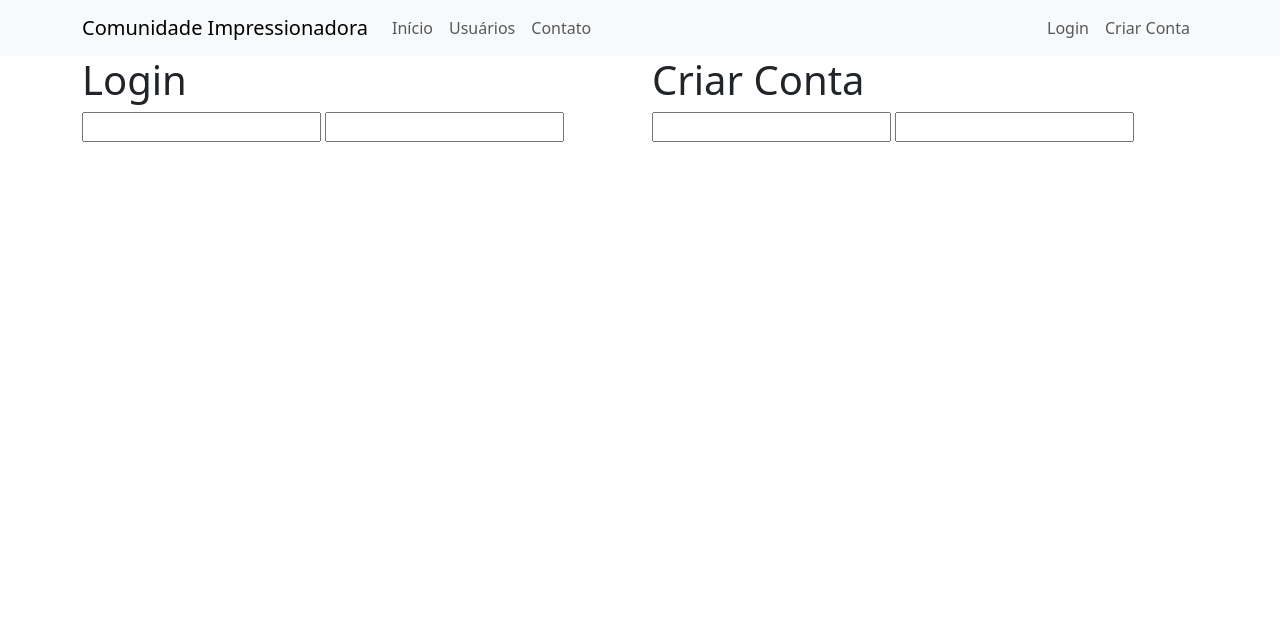
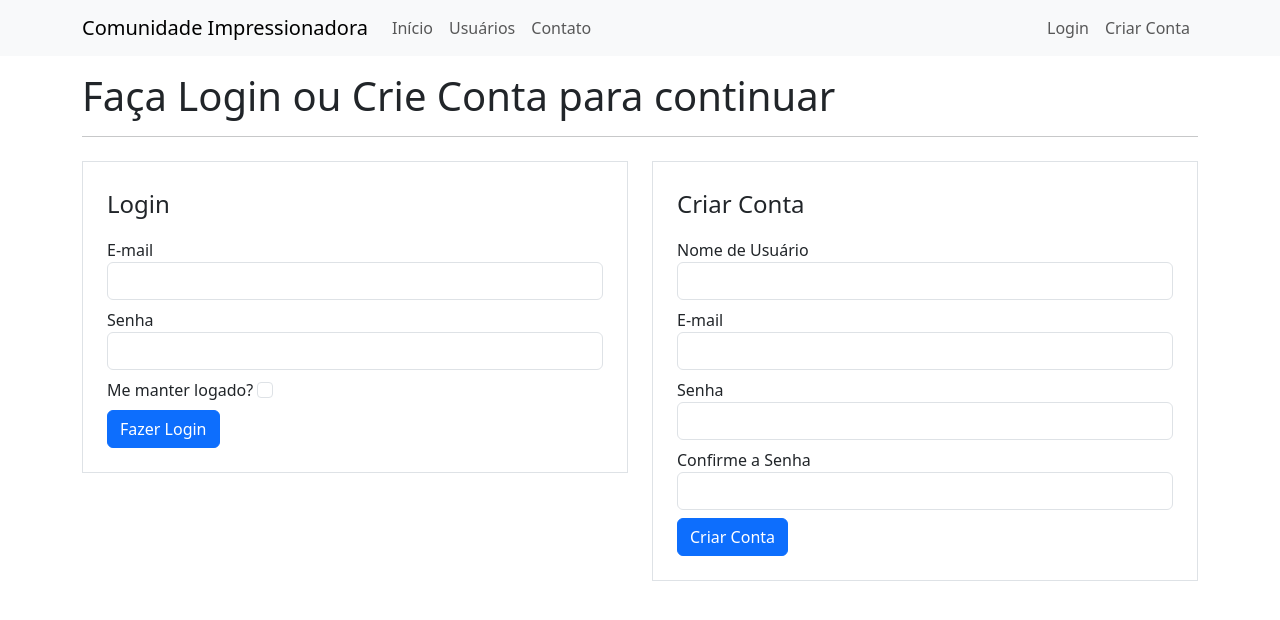
Before and after one commit to Hugo-Hattori/Community_Website, a Flask app: page /login in a window 1280 px wide. Shown: the top 620 px of the page. Run offline with Flask 3, Linux system fonts and the light colour scheme.

Commit message:
applying bootstrap classes
Adding fields on login page and applying bootstrap classes

```diff
--- a/forms.py
+++ b/forms.py
@@ -1,5 +1,5 @@
 from flask_wtf import FlaskForm
-from wtforms import PasswordField, StringField, SubmitField
+from wtforms import PasswordField, StringField, SubmitField, BooleanField
 from wtforms.validators import DataRequired, Length, Email, EqualTo
 
 
@@ -14,4 +14,5 @@ class FormCriarConta(FlaskForm):
 class FormLogin(FlaskForm):
     email = StringField('E-mail', validators=[DataRequired(), Email()])
     senha = PasswordField('Senha', validators=[DataRequired(), Length(6, 20)])
+    lembrar_logado = BooleanField('Me manter logado?')
     botao_submit_login = SubmitField('Fazer Login')
--- a/main.py
+++ b/main.py
@@ -24,7 +24,7 @@ def usuarios():
     return render_template('usuarios.html', lista_usuarios=lista_usuarios)
 
 
-@app.route('/login')
+@app.route('/login', methods=['GET', 'POST'])
 def login():
     form_login = FormLogin()
     form_criarconta = FormCriarConta()
--- a/templates/login.html
+++ b/templates/login.html
@@ -3,16 +3,52 @@
 
 {% block body %}
     <div class="container">
+        <h1 class="mt-3">Faça Login ou Crie Conta para continuar</h1>
+        <hr>
         <div class="row">
             <div class="col">
-                <h1> Login </h1>
-                {{ form_login.email }}
-                {{ form_login.senha }}
+                <form method="POST" action="" class="border p-4 mt-2">
+                    <legend> Login </legend>
+                    <fieldset>
+                        <div class="form-group mt-2">
+                            {{ form_login.email.label(class="form-control-label") }}
+                            {{ form_login.email(class="form-control") }}
+                        </div>
+                        <div class="form-group mt-2">
+                            {{ form_login.senha.label(class="form-control-label") }}
+                            {{ form_login.senha(class="form-control") }}
+                        </div>
+                        <div class="form-group mt-2">
+                            {{ form_login.lembrar_logado.label(class="form-check-label") }}
+                            {{ form_login.lembrar_logado(class="form-check-input") }}
+                        </div>
+                    </fieldset>
+                    {{ form_login.botao_submit_login(class="btn btn-primary mt-2") }}
+                </form>
             </div>
             <div class="col">
-                <h1> Criar Conta </h1>
-                {{ form_criarconta.username }}
-                {{ form_criarconta.email }}
+                <form method="POST" action="" class="border p-4 mt-2">
+                    <legend> Criar Conta </legend>
+                    <fieldset>
+                        <div class="form-group mt-2">
+                            {{ form_criarconta.username.label(class="form-control-label") }}
+                            {{ form_criarconta.username(class="form-control") }}
+                        </div>
+                        <div class="form-group mt-2">
+                            {{ form_criarconta.email.label(class="form-control-label") }}
+                            {{ form_criarconta.email(class="form-control") }}
+                        </div>
+                        <div class="form-group mt-2">
+                            {{ form_criarconta.senha.label(class="form-control-label") }}
+                            {{ form_criarconta.senha(class="form-control") }}
+                        </div>
+                        <div class="form-group mt-2">
+                            {{ form_criarconta.confirmacao_senha.label(class="form-control-label") }}
+                            {{ form_criarconta.confirmacao_senha(class="form-control") }}
+                        </div>
+                    </fieldset>
+                    {{ form_criarconta.botao_submit_crianconta(class="btn btn-primary mt-2") }}
+                </form>
             </div>
         </div>
     </div>
```
